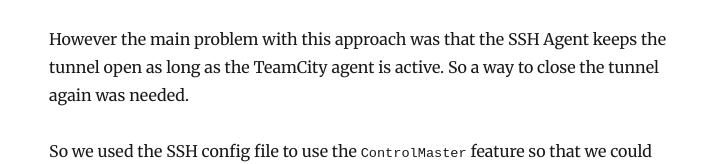
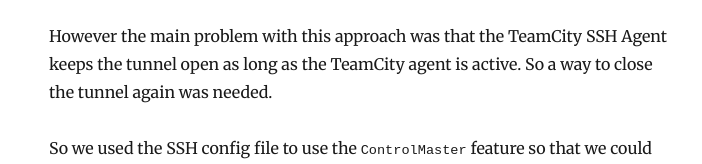
Before and after one commit to henrikrxn/henrikrxn.github.io, a Gatsby site: page /2017-12-06-Using-SSH-with-TeamCity/ in a window 1280 px wide. Shown: the part 879-1043 px from the top of the page, without its empty margins (276-978 px from the left). Built offline with nearby package versions, Linux system fonts and the light colour scheme; Gatsby itself is replaced by a stand-in of ours; some packages are replaced by stand-ins of ours.

Commit message:
Correcting formatting
* Using two spaces to force line break
* Now only need single ticks for code block

````diff
--- a/content/blog/2017-12-06-Using-SSH-with-TeamCity.md
+++ b/content/blog/2017-12-06-Using-SSH-with-TeamCity.md
@@ -21,15 +21,15 @@
  few shortcomings.
 
 * Create a passphraseless SSH key for accessing the SSH tunnel.
-  ```ssh-keygen -t rsa -b 2048```
+`ssh-keygen -t rsa -b 2048`
 * Store the passphraseless SSH key in TeamCity using the
   [built-in functionality for uploading an SSH key](https://confluence.jetbrains.com/display/TCD10/SSH+Keys+Management).
 * Use [TeamCity's built-in SSH Agent](https://confluence.jetbrains.com/display/TCD10/SSH+Agent)
   functionality for opening a tunnel to the machine on our local network.
 
-However the main problem with this approach was that the SSH Agent keeps the
- tunnel open as long as the TeamCity agent is active. So a way to close the
- tunnel again was needed.
+However the main problem with this approach was that the TeamCity SSH Agent
+ keeps the tunnel open as long as the TeamCity agent is active. So a way to
+ close the tunnel again was needed.
 
 So we used the SSH config file to use the `ControlMaster` feature so that we
  could the SSH connection.
````
